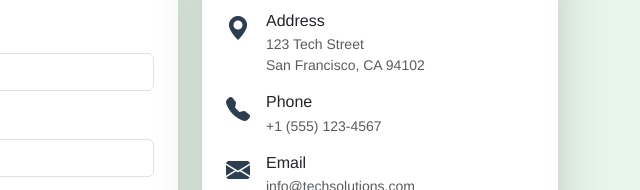
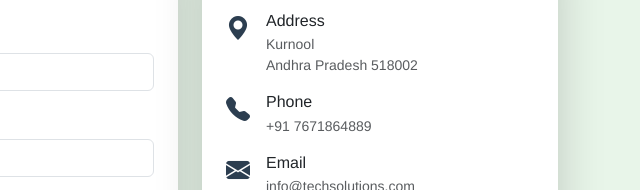
Before and after one commit to nakkeri-vivek/Tech-Solutions---Bootstrap, a plain HTML site: page contact.html in a window 1280 px wide. Shown: the part 592-782 px from the top of the page, 640-1280 px from the left. Drawn offline with nearby package versions, Linux system fonts and the light colour scheme.

Commit message:
Update contact information in contact.html

```diff
--- a/contact.html
+++ b/contact.html
@@ -120,7 +120,7 @@
                                 </div>
                                 <div class="flex-grow-1 ms-3">
                                     <h6 class="mb-1">Address</h6>
-                                    <p class="text-muted mb-0 small">123 Tech Street<br>San Francisco, CA 94102</p>
+                                    <p class="text-muted mb-0 small">Kurnool<br>Andhra Pradesh 518002</p>
                                 </div>
                             </div>
                             <div class="d-flex mb-3">
@@ -129,7 +129,7 @@
                                 </div>
                                 <div class="flex-grow-1 ms-3">
                                     <h6 class="mb-1">Phone</h6>
-                                    <p class="text-muted mb-0 small">+1 (555) 123-4567</p>
+                                    <p class="text-muted mb-0 small">+91 7671864889</p>
                                 </div>
                             </div>
                             <div class="d-flex mb-3">
```
